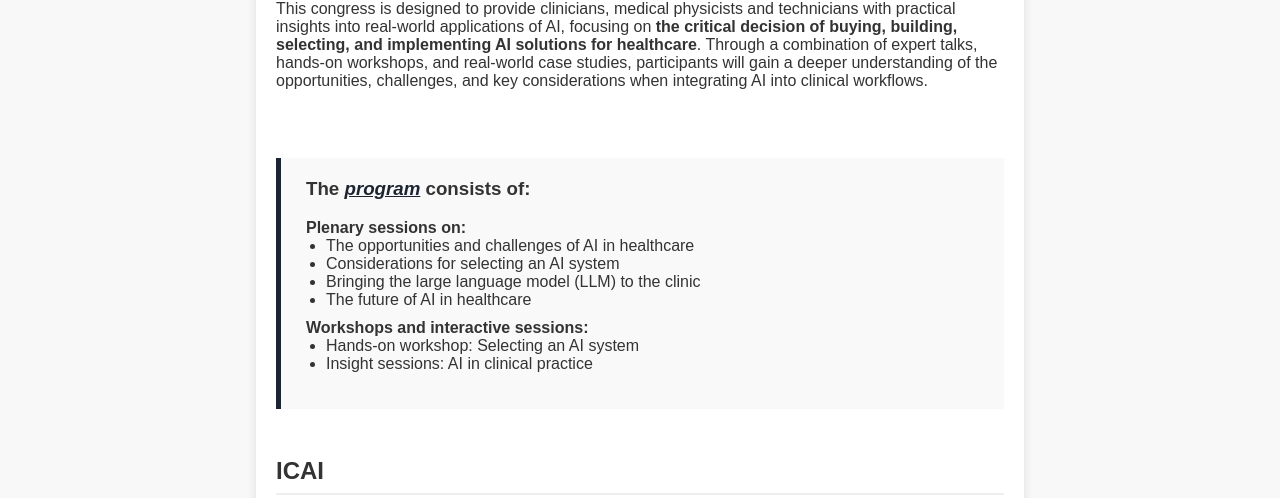
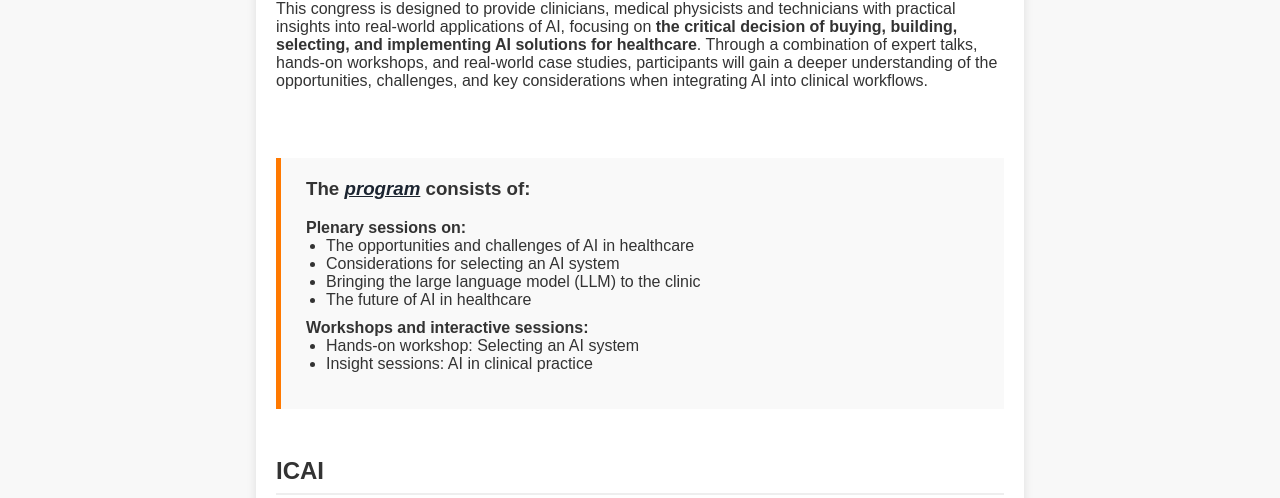
Before and after one commit to marliebesouw/marliebesouw.github.io, a Jekyll site: the page built from index.md, in a window 1280 px wide. Shown: the part 1041-1539 px from the top of the page. Built offline with Jekyll 4.4.1, drawn with Linux system fonts in a browser that asks for light colours.

Commit message:
changed colors

```diff
--- a/index.md
+++ b/index.md
@@ -85,7 +85,7 @@ title: AI for Healthcare
        </ul>
       </ul> <br>  -->
 
-    <div style="background: #F9F9F9; padding: 20px 25px; border-left: 5px solid #1B2430; margin-top: 2rem; margin-bottom: 2rem;">
+    <div style="background: #F9F9F9; padding: 20px 25px; border-left: 5px solid #FF7900; margin-top: 2rem; margin-bottom: 2rem;">
       <h3 style="margin-top: 0;">The <a href="{{ site.url }}/program">program</a> consists of:</h3>
       <ul style="list-style: none; padding-left: 0; margin-bottom: 1rem;">
         <li style="margin-bottom: 10px;">
```
